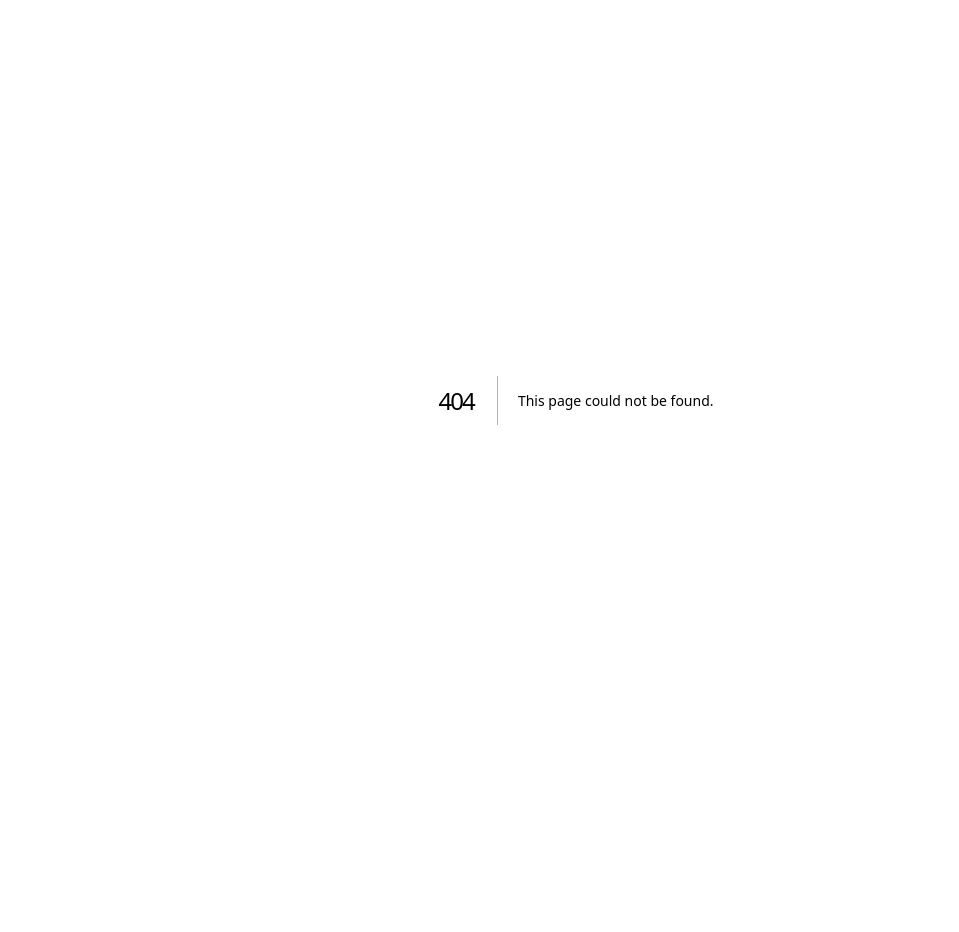
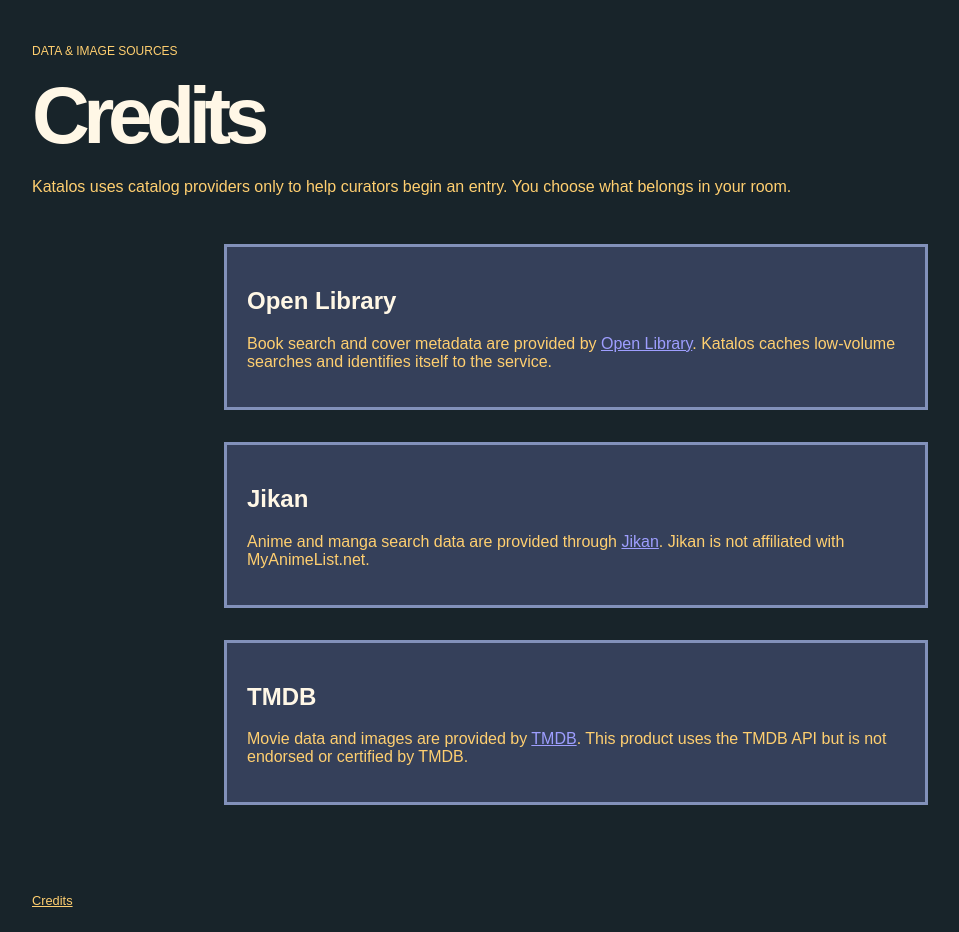
Before and after one commit to Samat-ai/katalos, a Next.js app: page /credits in a window 1280 px wide. Before the commit this address had no page. Shown: the whole page, without its empty margins (64-1023 px from the left). Before the commit the page ends 800 px from the top, so only its background shows below. Built offline with nearby package versions, Linux system fonts and the light colour scheme.

Commit message:
feat: add catalog provider credits

```diff
--- /dev/null
+++ b/app/credits/page.tsx
@@ -0,0 +1,17 @@
+export default function CreditsPage() {
+  return <main className="owner-page">
+    <header><div><p className="eyebrow">Data & image sources</p><h1>Credits</h1><p>Katalos uses catalog providers only to help curators begin an entry. You choose what belongs in your room.</p></div></header>
+    <section className="taste-card">
+      <h2>Open Library</h2>
+      <p>Book search and cover metadata are provided by <a href="https://openlibrary.org/">Open Library</a>. Katalos caches low-volume searches and identifies itself to the service.</p>
+    </section>
+    <section className="taste-card">
+      <h2>Jikan</h2>
+      <p>Anime and manga search data are provided through <a href="https://jikan.moe/">Jikan</a>. Jikan is not affiliated with MyAnimeList.net.</p>
+    </section>
+    <section className="taste-card">
+      <h2>TMDB</h2>
+      <p>Movie data and images are provided by <a href="https://www.themoviedb.org/">TMDB</a>. This product uses the TMDB API but is not endorsed or certified by TMDB.</p>
+    </section>
+  </main>;
+}
--- a/app/globals.css
+++ b/app/globals.css
@@ -2,6 +2,7 @@
 * { box-sizing: border-box; }
 html, body { max-width: 100%; overflow-x: hidden; }
 body { margin: 0; background: #18242a; color: #fff7e6; }
+.site-footer { max-width: 72rem; margin: 0 auto; padding: 1.5rem 2rem; color: #ffcf70; font-size: .8rem; }.site-footer a { color: inherit; }
 button, input, select, textarea { font: inherit; }
 button, input, select { min-width: 44px; min-height: 44px; }
 .home-page { min-height: 100vh; padding: 2rem; }
--- a/app/layout.tsx
+++ b/app/layout.tsx
@@ -7,5 +7,5 @@
 };
 
 export default function RootLayout({ children }: Readonly<{ children: React.ReactNode }>) {
-  return <html lang="en"><body>{children}</body></html>;
+  return <html lang="en"><body>{children}<footer className="site-footer"><a href="/credits">Credits</a></footer></body></html>;
 }
```
Also changed, not shown: 1 other file (tests, documents, lock files or other folders).
